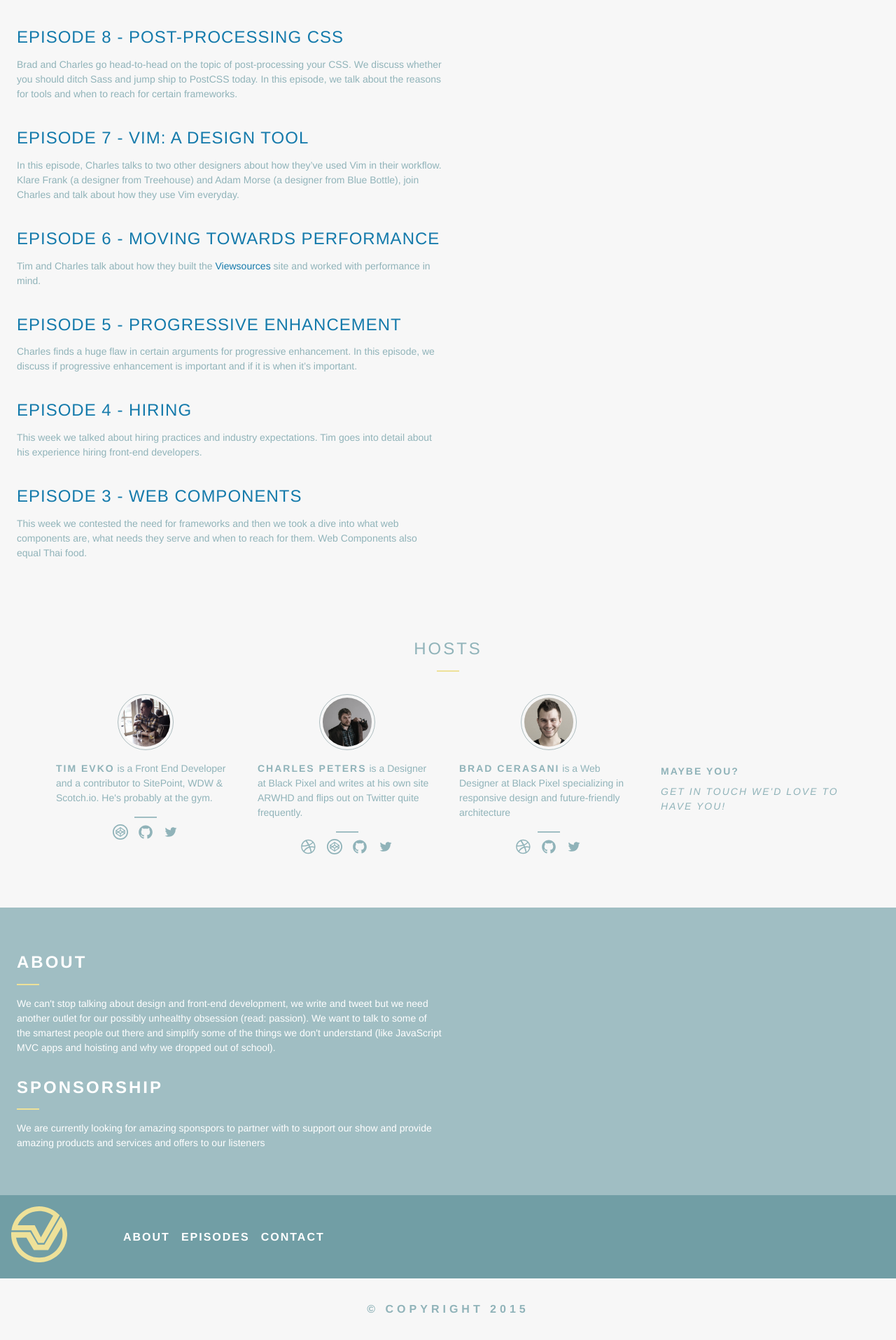
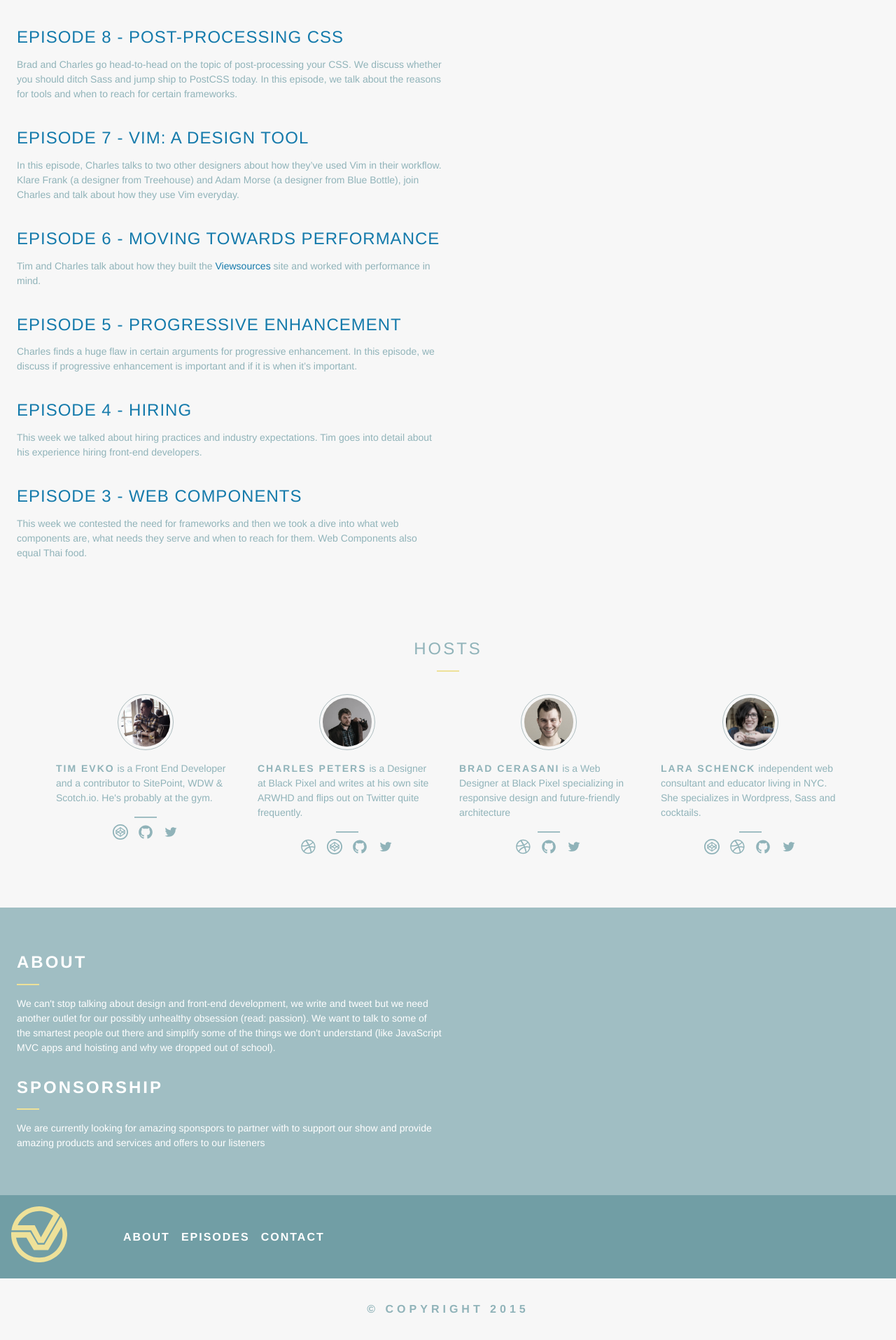
Before and after one commit to viewsources/viewsources.github.io, a Jekyll site: the page built from index.html, in a window 1280 px wide. Shown: the part 1518-3433 px from the top of the page at 70% size. Built offline with Jekyll 4.4.1, drawn with Linux system fonts in a browser that asks for light colours; some web fonts are replaced; comment, search, counter and statistics services are not loaded.

Commit message:
adding lara as a host

```diff
--- a/_includes/hosts.html
+++ b/_includes/hosts.html
@@ -69,9 +69,30 @@
         </a>
       </div>
     </div>
-    <div class="host flex--child_1">
-      <p><strong class="caps lt-2">Maybe You?</strong></p>
-      <p><em class="caps lt-2">Get in touch we'd love to have you!</em></p>
-    </div>
+    <div class="host center flex--child_1">
+      <img class="host--img" src="assets/dist/img/lara.jpg" alt="">
+      <p class="left"><strong class="caps lt-2"><a href="http://notlaura.com/">Lara Schenck</a></strong> independent web consultant and educator living in NYC. She specializes in Wordpress, Sass and cocktails.</p>
+      <div class="host--icons">
+        <a href="http://codepen.io/laras126/">
+          <svg class="icon">
+            <use xlink:href="#icon-social_codepen" />
+          </svg>
+        </a>
+        <a href="https://dribbble.com/bradcerasani">
+          <svg class="icon">
+            <use xlink:href="#icon-social_dribbble" />
+          </svg>
+        </a>
+        <a href="http://github.com/laras126">
+          <svg class="icon">
+            <use xlink:href="#icon-social_githubalt" />
+          </svg>
+        </a>
+        <a href="https://twitter.com/laras126">
+          <svg class="icon">
+            <use xlink:href="#icon-social_twitter" />
+          </svg>
+        </a>
+      </div>
   </div>
 </section>
--- a/assets/src/scss/_hosts.scss
+++ b/assets/src/scss/_hosts.scss
@@ -1,7 +1,6 @@
 .host {
   padding: 1rem;
   @include mq-min(tablet) { max-width: 18rem; }
-  &:last-of-type { margin: 6.25rem 0 1rem; }
   &--img {
     border-radius: 50%;
     padding: .25rem;
```
Also changed, not shown: assets/dist/css/main.css, assets/dist/img/lara.jpg (added), assets/src/img/lara.jpg (added).
